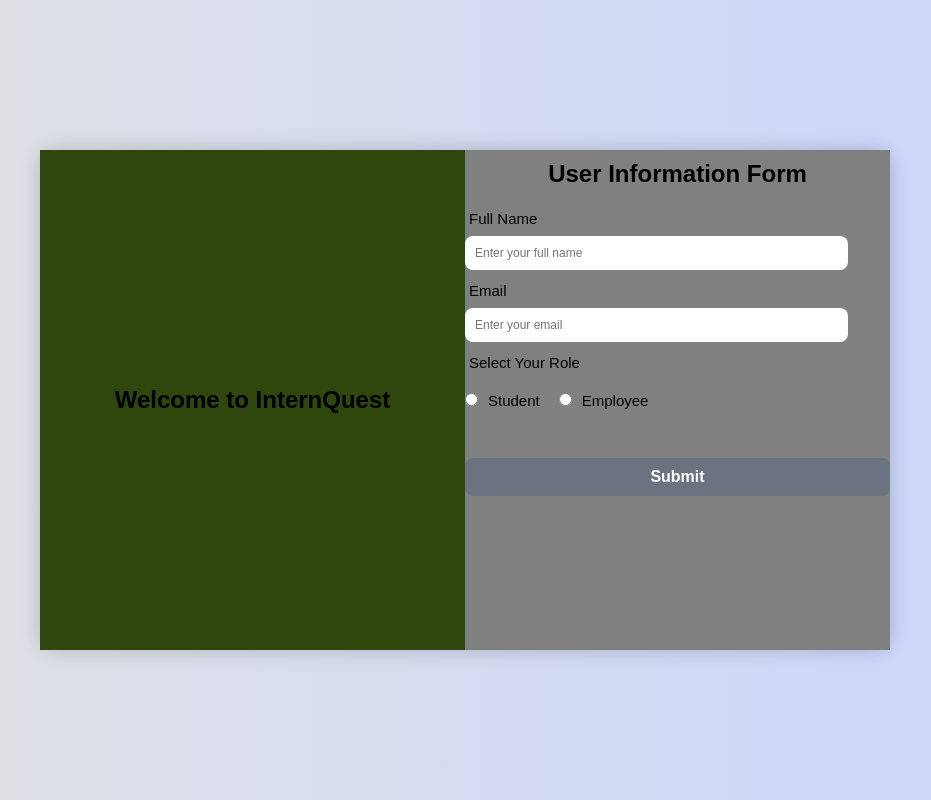
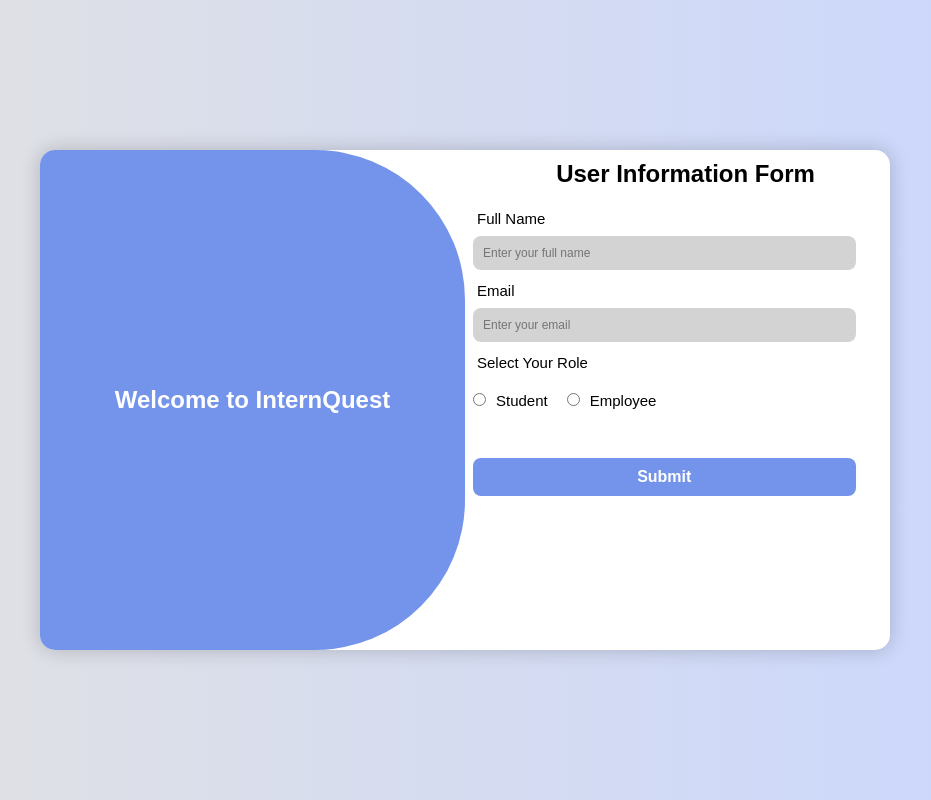
Before and after one commit to Heshani833/Registration-Form, a React (Vite) app: page / in a window 1280 px wide. Shown: the whole page, without its empty margins (175-1106 px from the left). Built offline with nearby package versions, Linux system fonts and the light colour scheme.

Commit message:
Update form

```diff
--- a/src/App.css
+++ b/src/App.css
@@ -20,14 +20,14 @@
   box-shadow: 0 0 20px rgba(0, 0, 0, 0.2);
   height: 500px;
   width: 850px;
+  overflow: hidden;
 }
 
 .form-box {
   position: absolute;
-  right: 0;
+  right: -8px;
   width: 50%;
   height: 100%;
-  background: gray;
   z-index: 1;
 }
 
@@ -53,7 +53,7 @@
 input {
   width: 90%;
   padding: 10px;
-  background: white;
+  background: lightgray;
   border-radius: 8px;
   border: none;
   outline: none;
@@ -84,11 +84,11 @@
 }
 
 button {
-  width: 100%;
+  width: 90%;
   height: 38px;
   margin-top: 20px;
   padding: 10px;
-  background-color: #6b7280;
+  background-color: #7494ec;
   border-radius: 8px;
   color: white;
   border: none;
@@ -108,14 +108,29 @@
   height: 100%;
 }
 
+.toggle-box::before {
+  content: "";
+  position: absolute;
+  left: -250%;
+  width: 300%;
+  height: 100%;
+  background: #7494ec;
+  border-radius: 150px;
+  z-index: 2;
+}
+
 .toggle-panel {
   position: absolute;
   width: 50%;
   height: 100%;
-  background: rgb(47, 71, 12);
-  color: white;
+  /* background: rgb(47, 71, 12); */
   display: flex;
   flex-direction: column;
   justify-content: center;
   align-items: center;
+  z-index: 3;
 }
+
+.toggle-panel h1 {
+  color: white;
+}
```
